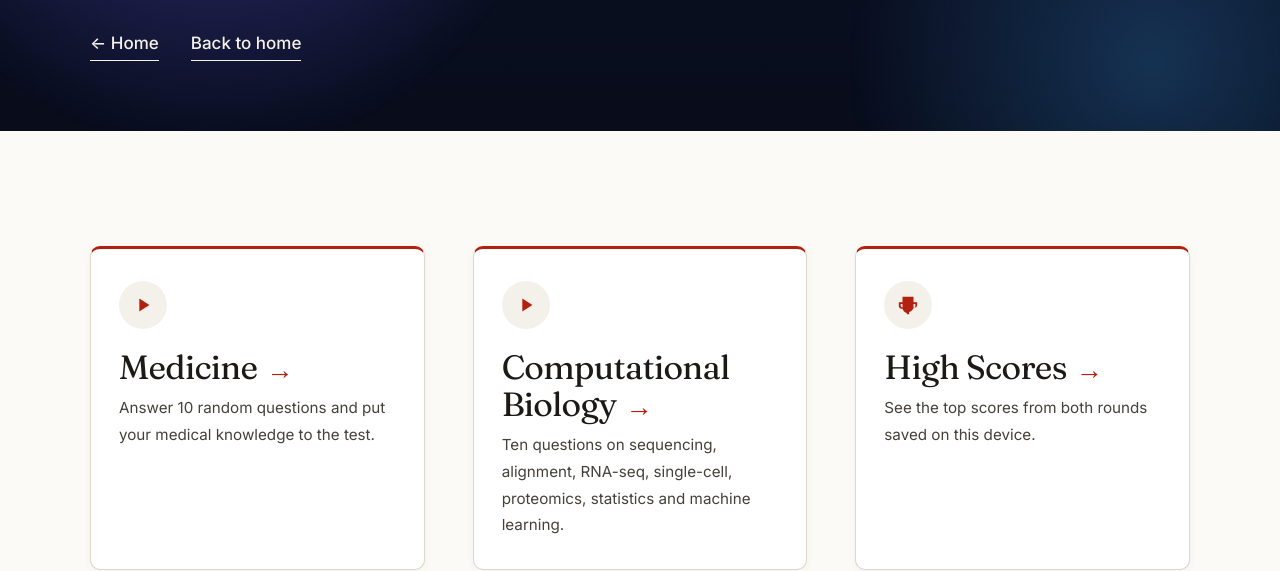
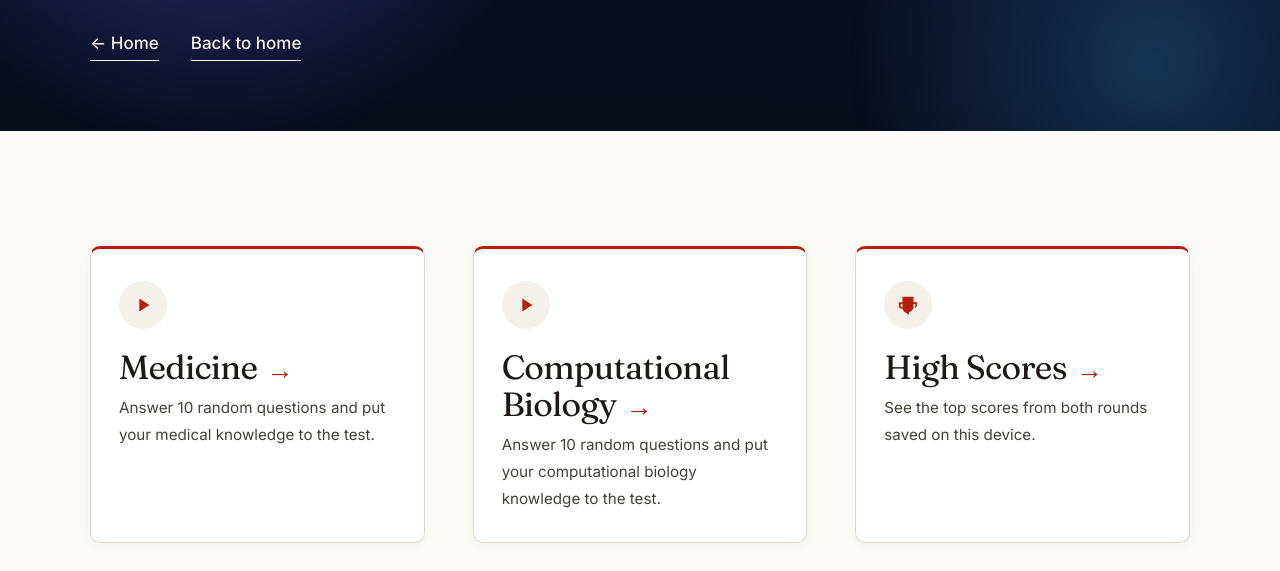
Before and after one commit to pOSNode/owaissiddiqi.co.uk, a plain HTML site: page Quiz/index.html in a window 1280 px wide. Shown: the part 386-957 px from the top of the page. Drawn offline with nearby package versions, Linux system fonts and the light colour scheme.

Commit message:
Match the wording of the two quiz round cards

```diff
--- a/Quiz/index.html
+++ b/Quiz/index.html
@@ -79,7 +79,7 @@
         <a class="hob opt" href="./game.html?round=compbio">
           <span class="opt-icon" aria-hidden="true"><svg viewBox="0 0 24 24" fill="currentColor"><path d="M8 5v14l11-7z"/></svg></span>
           <h2>Computational Biology</h2>
-          <p>Ten questions on sequencing, alignment, RNA-seq, single-cell, proteomics, statistics and machine learning.</p>
+          <p>Answer 10 random questions and put your computational biology knowledge to the test.</p>
         </a>
       </div>
       <div class="col-md-6 col-lg-4">
```
